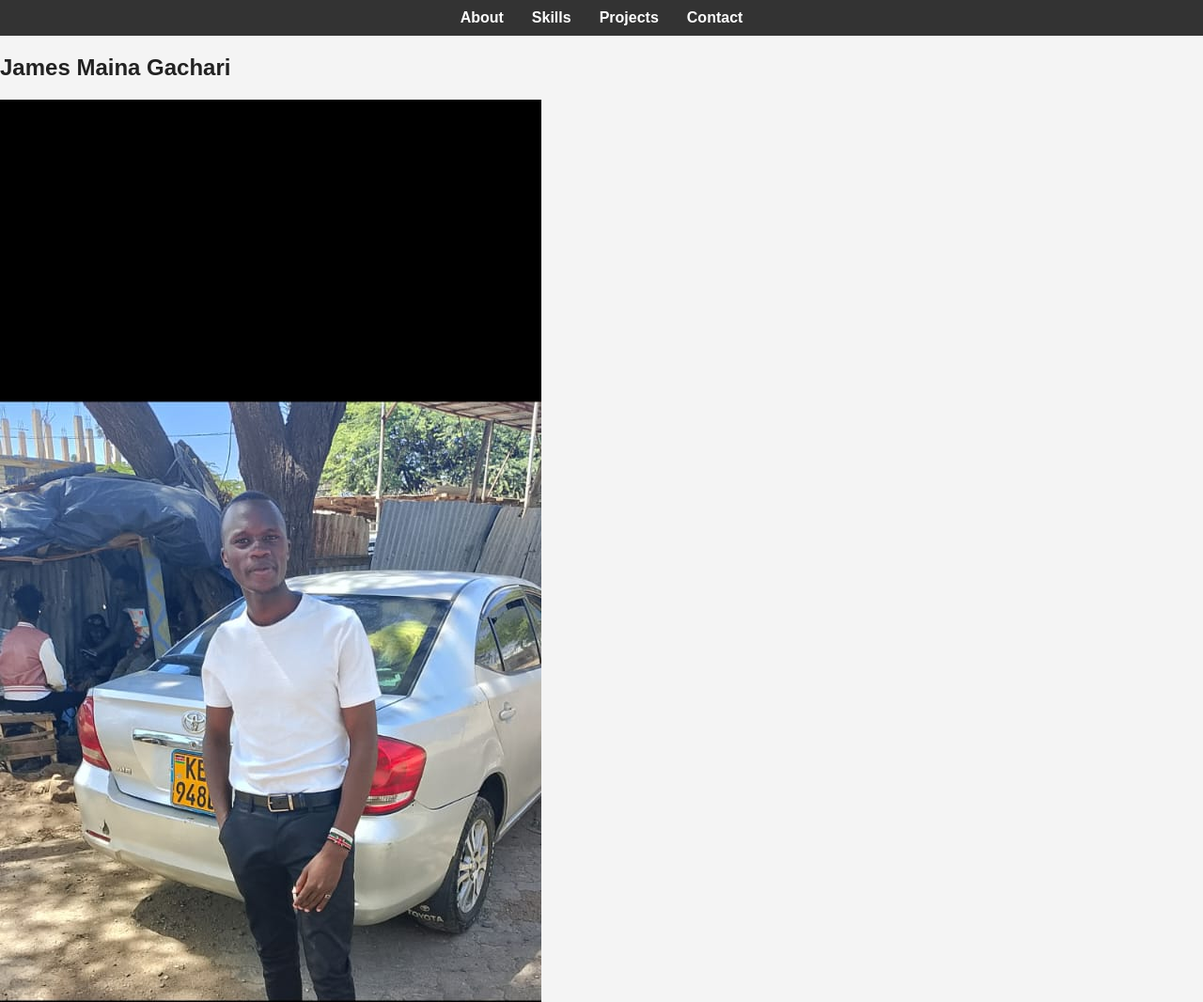
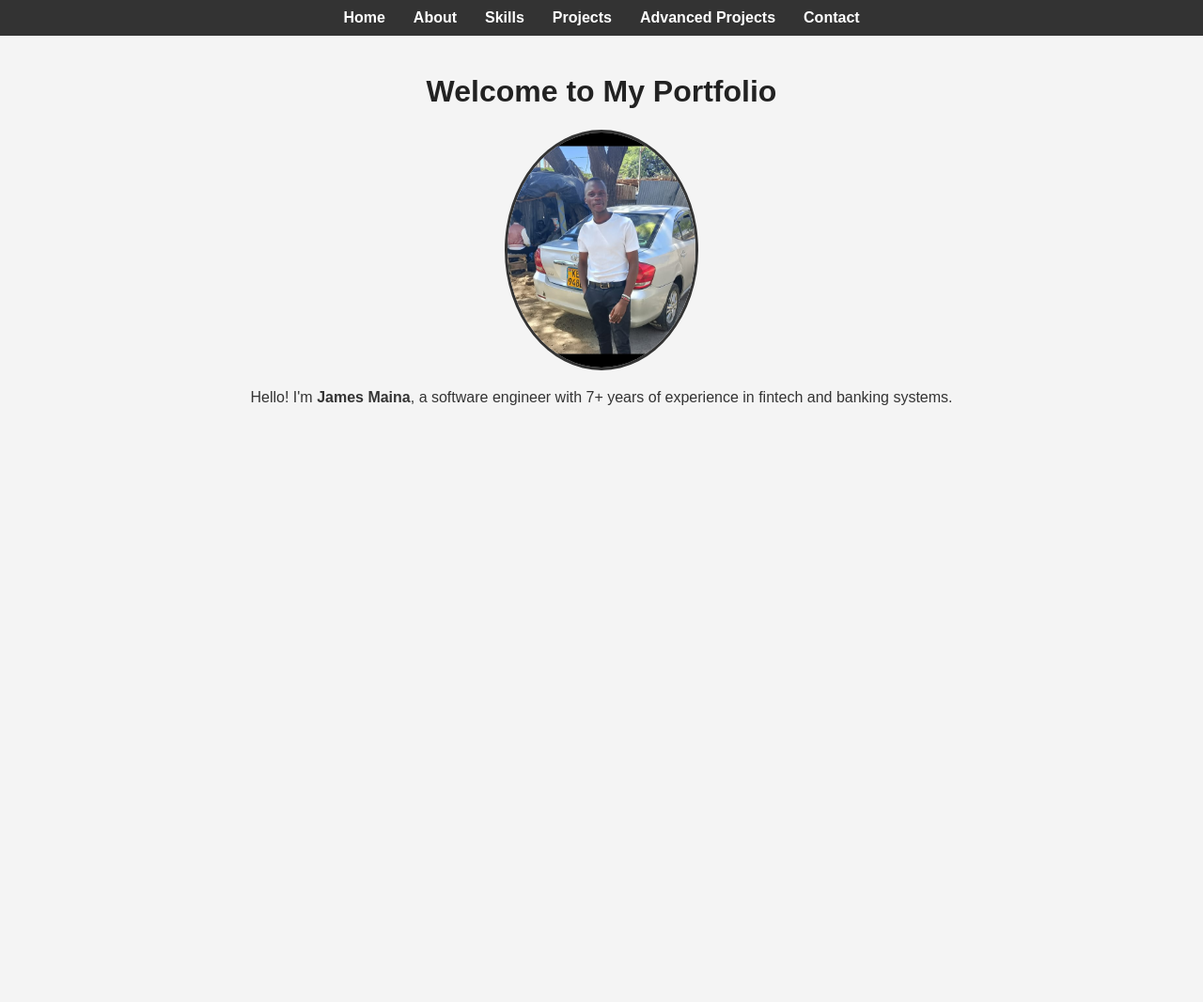
Before and after one commit to jimmygachari/jimmygachari.github.io, a plain HTML site: page index.html in a window 1280 px wide. Shown: the top 1066 px of the page at 94% size. After the commit the page ends 800 px from the top, so only its background shows below. Drawn offline with Linux system fonts and the light colour scheme.

Commit message:
Update index.html

```diff
--- a/index.html
+++ b/index.html
@@ -3,30 +3,25 @@
 <head>
   <meta charset="UTF-8">
   <meta name="viewport" content="width=device-width, initial-scale=1.0">
-  <title>James Maina Gachari | Portfolio</title>
+  <title>James Maina - Portfolio</title>
   <link rel="stylesheet" href="style.css">
 </head>
 <body>
-  <!-- Navigation -->
-  <header>
-    <nav>
-      <ul>
-        <li><a href="#about">About</a></li>
-        <li><a href="#skills">Skills</a></li>
-        <li><a href="#projects">Projects</a></li>
-        <li><a href="#contact">Contact</a></li>
-      </ul>
-    </nav>
-  </header>
+  <nav>
+    <ul>
+      <li><a href="index.html">Home</a></li>
+      <li><a href="about.html">About</a></li>
+      <li><a href="skills.html">Skills</a></li>
+      <li><a href="projects.html">Projects</a></li>
+      <li><a href="advanced-projects.html">Advanced Projects</a></li>
+      <li><a href="contact.html">Contact</a></li>
+    </ul>
+  </nav>
 
-  <!-- Home / Hero -->
-  <section class="home">
-    <h1>James Maina Gachari</h1>
-   <img src="profile.jpg.jpeg" alt="James Maina Gachari" class="profile-photo">
-    <p>Web Developer | JavaScript | Backend & Frontend | Java | PHP | API Integrations</p>
-  </section>
-
-  <!-- About Section -->
-  <section id="about">
-    <h1>About Me</h1>
-    <p>Hi, I’m <strong>James Maina Gachari</strong>, a passionate Web Developer specializing in JavaScript, Frontend and Backend Development, Java, and PHP. I have hands-on experience integrating APIs (including sol
+  <div class="container">
+    <h1>Welcome to My Portfolio</h1>
+    <img src="profile.jpg.jpeg" alt="Profile Picture" class="profile-pic">
+    <p>Hello! I'm <strong>James Maina</strong>, a software engineer with 7+ years of experience in fintech and banking systems.</p>
+  </div>
+</body>
+</html>
```
